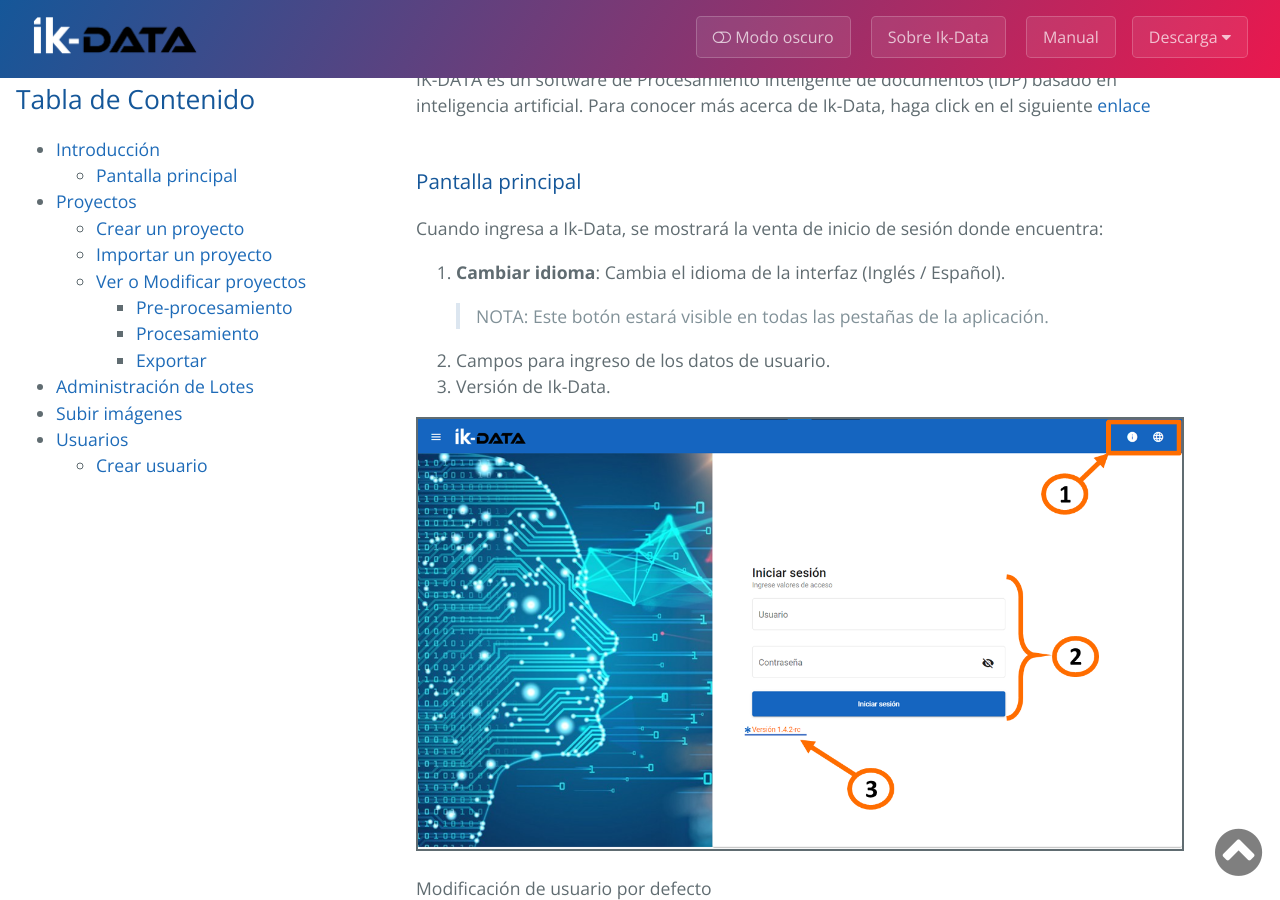
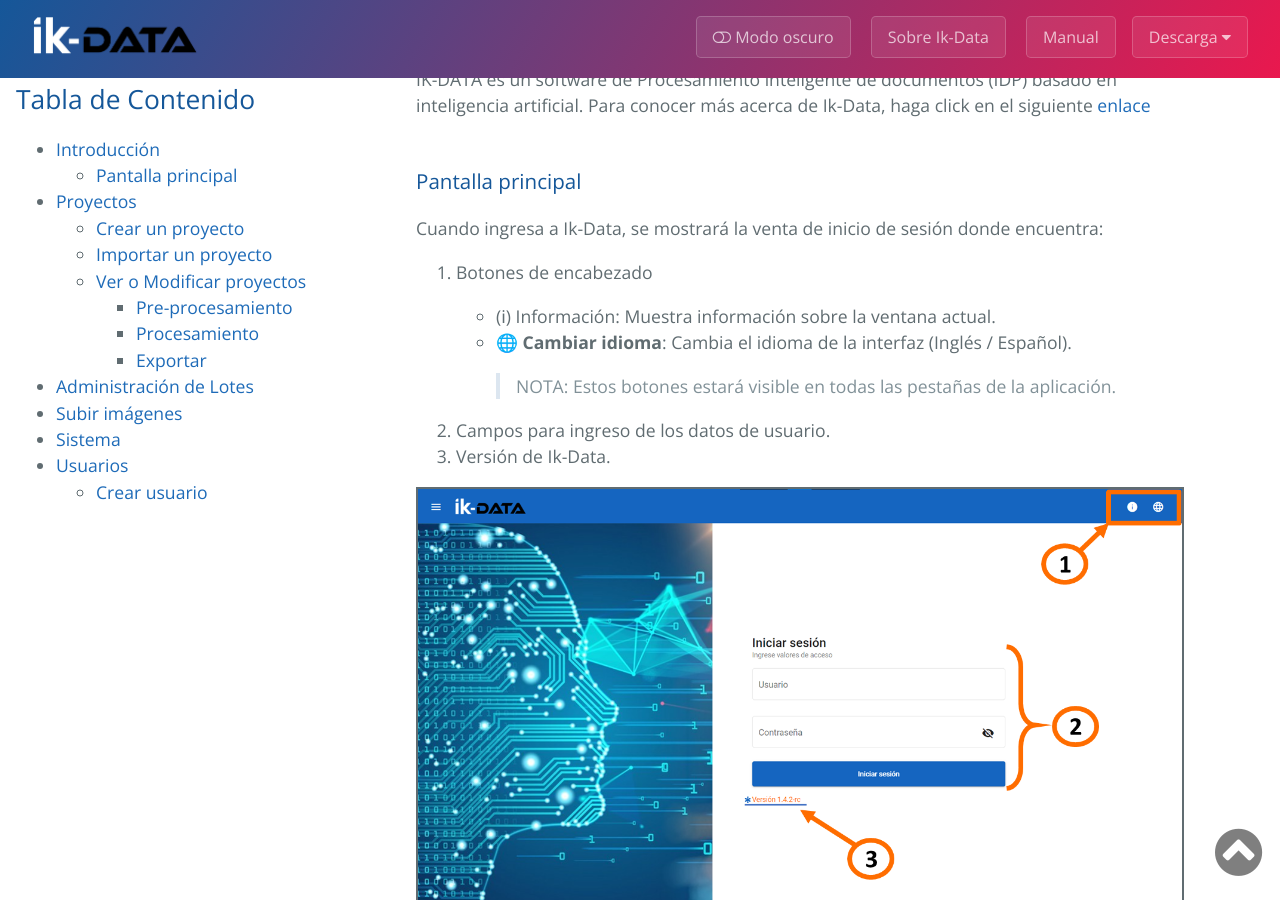
Before and after one commit to ikno-sdm/ikdata-documentacion-spa, a Jekyll site: the page built from doc.md, in a window 1280 px wide and 900 px high, scrolled down 397 px. Built offline with Jekyll 4.4.1, drawn with Linux system fonts in a browser that asks for light colours; some of the changed text lies outside the part shown.

Commit message:
Update doc

```diff
--- a/doc.md
+++ b/doc.md
@@ -19,6 +19,7 @@ title: {{ site.name }}
     - [Exportar](#exportar)
 - [Administración de Lotes](#administración-de-lotes)
 - [Subir imágenes](#subir-imágenes)
+- [Sistema](#sistema)
 - [Usuarios](#usuarios)
   - [Crear usuario](#crear-usuario)
 
@@ -32,8 +33,12 @@ IK-DATA es un software de Procesamiento inteligente de documentos (IDP) basado e
 
 Cuando ingresa a Ik-Data, se mostrará la venta de inicio de sesión donde encuentra:
 
-  1. **Cambiar idioma**: Cambia el idioma de la interfaz (Inglés / Español).
-     >NOTA: Este botón estará visible en todas las pestañas de la aplicación.
+  1. Botones de encabezado
+
+     - (ℹ) Información: Muestra información sobre la ventana actual.
+     - 🌐 **Cambiar idioma**: Cambia el idioma de la interfaz (Inglés / Español).
+          >NOTA: Estos botones estará visible en todas las pestañas de la aplicación.
+
   2. Campos para ingreso de los datos de usuario.
   3. Versión de Ik-Data.
 
@@ -51,6 +56,9 @@ Si es la primera vez que inicia sesión, deberá modificar los datos de acceso c
 
 1. Ingrese el nuevo Nombre de Usuario.
 2. Ingrese la nueva Contraseña.
+
+   - La contraseña debe tener al menos : 1 letra minúscula,  1 letra mayúscula,  1 número,  1 carácter especial,  y tener al menos 8 caracteres.
+
 3. Ingrese de nuevo la nueva Contraseña.
 4. Haga clic en el botón `Guardar`
 
@@ -73,8 +81,9 @@ El menú le permite navegar por las diferentes pestañas de la aplicación:
 1. [Proyectos](#proyectos) : Lleva a la pestaña de `Gestión de Proyectos`
 2. [Lotes](#administración-de-lotes) : Lleva a la pestaña de `Administración de Lotes`
 3. [Subir Imágenes](#subir-imágenes) : Lleva a la pestaña de `Subir Lotes`
-4. [Usuarios](#usuarios) : Lleva a la pestaña de `Administración de Usuarios`
-5. Salir : Cierra sesión.
+4. [Sistema](#) : Lleva a la pestaña `Sistema`
+5. [Usuarios](#usuarios) : Lleva a la pestaña de `Administración de Usuarios`
+6. Salir : Cierra sesión.
 
 ![Menú][Menu]
 
@@ -158,7 +167,8 @@ Cuando abre un proyecto, encuentra dos secciones:
 6. Puede configurar un correo GMAIL para procesar los archivos adjunto que a este lleguen.
 7. Permite configurar un escáner [Kodak Alaris INfuse](https://www.alarisworld.com/es-co/landing-page/infuse-smart-connected-scanning).
    >NOTA: Para ver el funcionamiento de estas dos funciones puede ver el siguiente [video](https://youtu.be/EgRRXJbqHk4).
-9. Limpia las líneas de las imágenes.
+8. Limpia las líneas de las imágenes.
+9. Omite el proceso de validación.
 
 <!-- markdownlint-enable MD029 -->
 
@@ -339,6 +349,16 @@ Al haber confirmado la validación, se exportarán los datos del lote y habrá f
 
 [*Ir a la Tabla de Contenido.*][toc]
 
+## Sistema
+
+En esta pestaña puede ver la información de los usuarios que tienen sesión iniciada.
+
+![System][System]
+
+Si presiona sobre algún usuario, podrá ver más información como lo es la IP desde la que está conectado y la el tiempo de expiración de la sesión.
+
+![Session Info][SessionInfo]
+
 ## Usuarios
 
 Desde esta pestaña puede editar, eliminar o [crear un usuario](#crear-usuario).
@@ -384,6 +404,8 @@ Desde esta pestaña puede editar, eliminar o [crear un usuario](#crear-usuario).
 [BatchesFinished]: media/ScreenShots/img24.png "Lote finalizado"
 [UserManagement]: media/ScreenShots/img25.png "Administration de Usuarios"
 [UserNew]: media/ScreenShots/img26.png "Creación de nuevo usuario"
+[System]: media/ScreenShots/img27.png "Sistema"
+[SessionInfo]: media/ScreenShots/img28.png "Información de sesión"
 
 <!-- Gif -->
 [BatchProcess]: media/ScreenShots/processBatch.gif "Progreso de lote"
```
